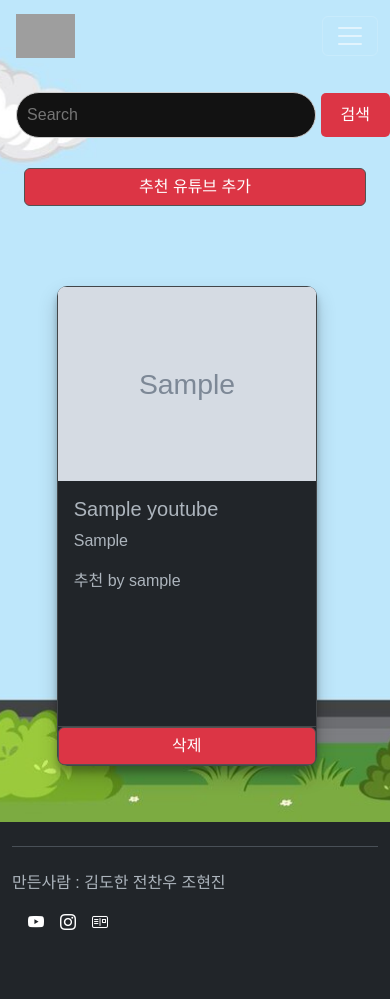
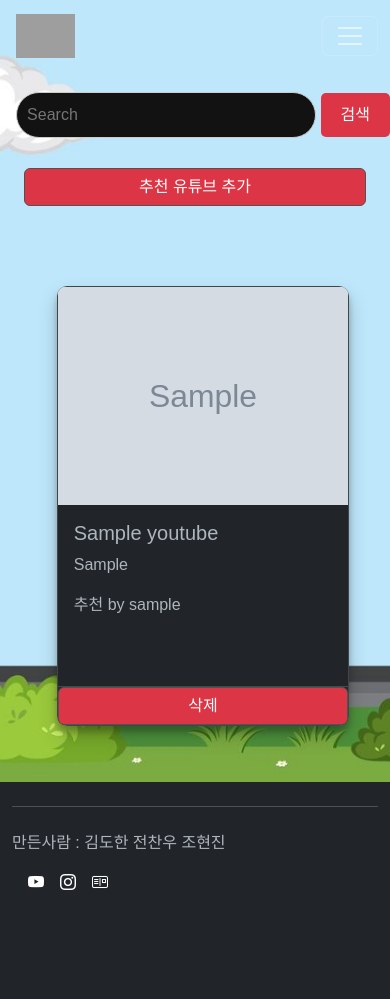
Before and after one commit to ahrrrl/spa-mini, a Flask app: page /youtubelinks/ in a window 390 px wide. After the commit the page ends 890 px from the top, so only its background shows below. Run offline with Flask 3, Linux system fonts and the light colour scheme; tables that the repository leaves empty hold one stand-in row (values such as "Sample post"); grey boxes marked "Sample" are stand-in pictures; some web fonts are replaced; grey boxes are pictures that could not be loaded.

Commit message:
css수정

```diff
--- a/static/css/youtube.css
+++ b/static/css/youtube.css
@@ -88,11 +88,16 @@
   padding: 0;
   margin: 8px 8px;
   box-shadow: 0 10px 20px rgba(0, 0, 0, 0.19), 0 6px 6px rgba(0, 0, 0, 0.23);
-  height: 480px;
+  height: 440px;
   width: 260px;
   border-radius: 10px;
 }
 
+@media (max-width: 750px) {
+  .link-card {
+    width: 400px;
+  }
+}
 .link-card:hover {
   box-shadow: 0 19px 38px rgba(0, 0, 0, 0.3), 0 15px 12px rgba(0, 0, 0, 0.22);
 }
```
